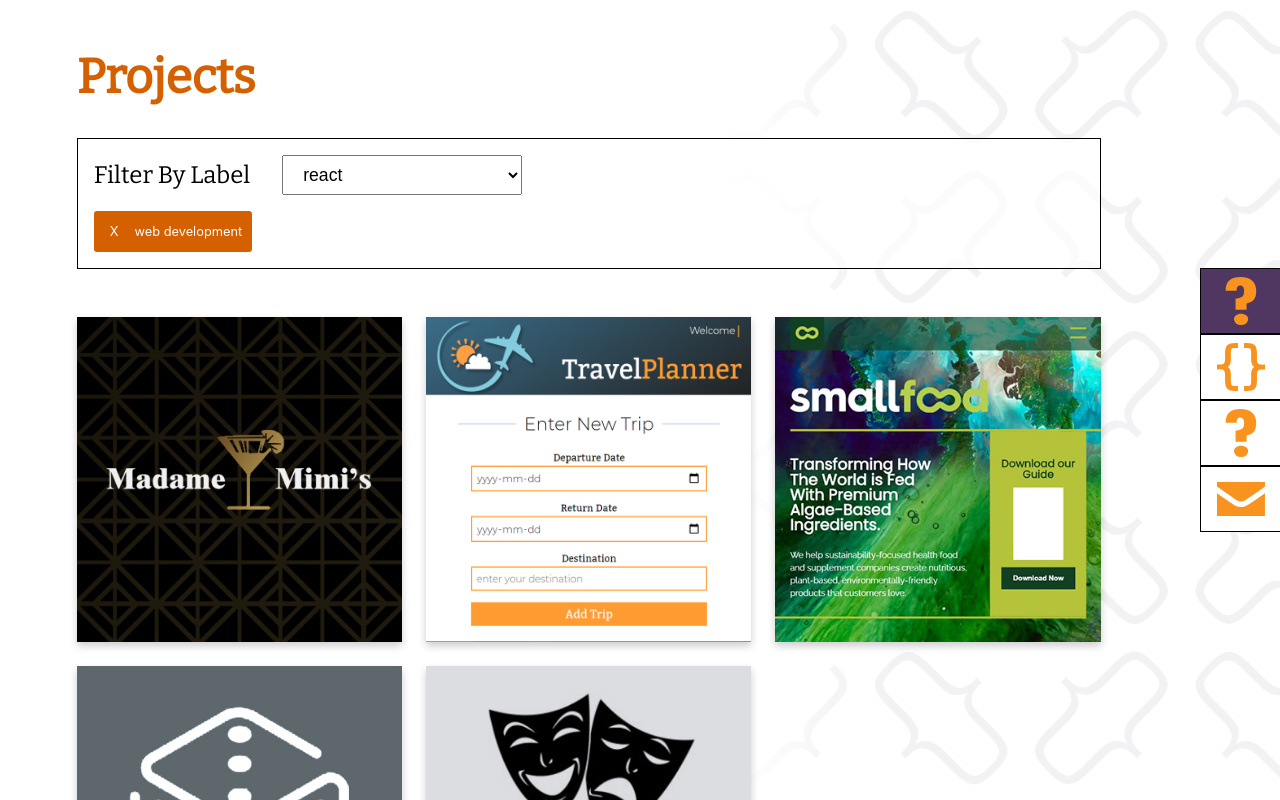
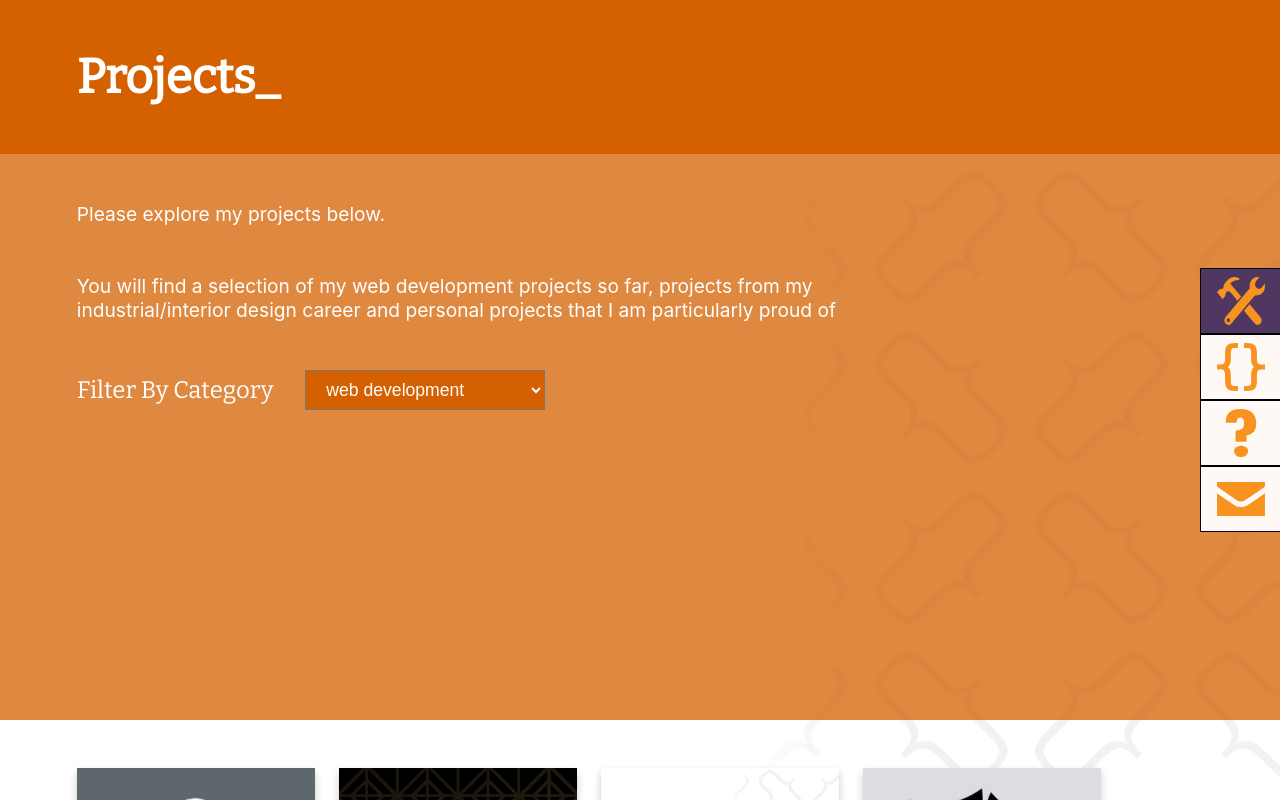
Before and after one commit to Jam52/personal-portfolio-react, a React (Create React App) app: page /projects in a window 1280 px wide. Shown: the top 800 px of the page. Built offline with nearby package versions, Linux system fonts and the light colour scheme.

Commit message:
Tweek filter functionallity on PojectsPage and add landing sections to about and projects

```diff
--- a/src/Components/NavList/NavItem/NavItem.js
+++ b/src/Components/NavList/NavItem/NavItem.js
@@ -3,7 +3,9 @@
 import technicalIcon from './technicalSkills.svg';
 import aboutIcon from './aboutMe.svg';
 import contactIcon from './contactMe.svg';
+import pojectIcon from './projects.svg';
 import classes from './NavItem.module.scss';
+
 
 const NavItem = (props) => {
     let pathName = '/';
@@ -17,7 +19,7 @@
             delayClass = classes.delayOne;
             break;
         case 'projects':
-            icon = aboutIcon;
+            icon = pojectIcon;
             pathName = '/projects';
             delayClass = classes.delayTwo;
              break;
--- a/src/Containers/AboutPage/AboutPage.js
+++ b/src/Containers/AboutPage/AboutPage.js
@@ -5,24 +5,26 @@
 import profilePic from './profile.png';
 import computer from './computer.jpg';
 import road from './road.jpg';
-import AboutMeTransition from '../../Components/AboutMeTransition/AboutMeTransition'
 
 const AboutPage = () => {
     return (
 
         <div>
-            <div className={classes.section}>
-                <div className={classes.profile}>
-                    <img src={profilePic} alt="jamie photograph"></img>
+            <div className={classes.landing}>
+                <h1 className={classes.title}>About me_</h1>
+                <div className={classes.landing_intro}>
+                    <div className={classes.profile}>
+                        <img src={profilePic} alt="jamie photograph"></img>
+                    </div>
+                    <p className={classes.landing_para}>Hi, thank you for checking out my portfolio site! I am an aspiring web developer, formally industrial designer, with a passion for building things. Please scroll down for a little more about me and my journey so far.
+                    </p>
                 </div>
-                <AboutMeTransition/>
             </div>
 
-            <div className={[classes.section, classes.section___dark].join(' ')}>
+            <div className={classes.section}>
                 <div className={classes.section_paragraph} >
                     <h3 className={classes.section_subtitle}>Begin at the begining</h3>
-                    <p>Hi, firstly thanks for checking out my portfolio site! I am an aspiring web developer, formally industrial designer, with a passion for building things.
-                    </p>
+
                     <p>
                     Ive always been a builder, one of those kids obsessed with legos, making sand castles and scultpures out of mud and sticks (I still do) and the drive to build and create never left me.
                     </p>
@@ -36,7 +38,7 @@
                 </div>
 
             </div>
-            <div className={classes.section}>
+            <div className={[classes.section, classes.section___dark].join(' ')}>
                 <div className={classes.section_paragraph} >
                     <h3 className={classes.section_subtitle}>My road to Code</h3>
                     <p>
--- a/src/Containers/ProjectsPage/ProjectCard/ProjectCard.js
+++ b/src/Containers/ProjectsPage/ProjectCard/ProjectCard.js
@@ -13,7 +13,8 @@
             "dmz": {title: "DMZ", description: "An reception design project for a tech incubartor in Toronto.", details: "Interior Design", thumb: "/images/dmz-thumb.jpg"},
             "boardgame-marketplace": {title: "Boardgame Marketplace", description: "Work in progress", details: "React, Redux, RESTful Api, PostgreSQL", thumb: "/images/boardgame-thumb.jpg"},
             "shobu": {title: "Shobu", description: "A two player abstract strategy game, designed to be a modern classic.", details: "Boardgame Design", thumb: "/images/shobu-thumb.jpg"},
-            "semantic": {title: "Semantic Evaluator", description: "Udemy Project to semantically evaluate text for url.", details: "Html, Css, JavaScript, RESTful Api", thumb: "/images/semantic-thumb.jpg"}
+            "semantic": {title: "Semantic Evaluator", description: "Udemy Project to semantically evaluate text for url.", details: "Html, Css, JavaScript, RESTful Api", thumb: "/images/semantic-thumb.jpg"},
+            "personal": {title: "Personal Portfolio", description: "A static web page to present my accomplishments and projects so far.", details: "Html, Css, JavaScript, React", thumb: "/images/personal-thumb.jpg"}
         },
     }
 
--- a/src/Containers/ProjectsPage/ProjectCard/ProjectCard.module.scss
+++ b/src/Containers/ProjectsPage/ProjectCard/ProjectCard.module.scss
@@ -3,8 +3,8 @@
 .card {
   background-color: transparent;
   width: 100%;
-  max-width: 23rem;
-  padding-top: unquote('min(100%, 23rem)');
+  max-width: 20rem;
+  padding-top: unquote('min(100%, 20rem)');
   perspective: 1000px;
   position: relative;
   cursor: pointer;
--- a/src/Containers/ProjectsPage/ProjectsPage.js
+++ b/src/Containers/ProjectsPage/ProjectsPage.js
@@ -5,51 +5,35 @@
 class ProjectPage extends Component {
     state = {
         projects: {
-            "madame-mimi's": ['react', 'web development', 'redux', 'html', 'css', "restfull api's"],
-            "travel-planner": ["restfull api's", 'web development', 'html', 'css'],
-            "smallfoods": ['web development', 'html', 'css'],
-            "boardgame-marketplace": ['react', 'web development', 'redux', 'html', 'css', "restfull api's", 'work in progress'],
-            "orbit":  ['furniture design', 'industrial design'],
-            "float": ['interior design', 'industrial design'],
-            "dmz":['interior design', 'industrial design'],
-            "shobu":  ['boardgame design'],
-            "semantic": ['web development', 'html', 'css', "restfull api's"]
+            "madame-mimi's": ['all', 'web development'],
+            "travel-planner": ['all', 'web development'],
+            "smallfoods": ['all','web development' ],
+            "boardgame-marketplace": ['all','web development'],
+            "orbit":  ['all','furniture design', 'industrial design'],
+            "float": ['all','interior design', 'industrial design'],
+            "dmz":['all','interior design', 'industrial design'],
+            "shobu":  ['all','boardgame design'],
+            "semantic": ['all','web development'],
+            "personal": ['all',  'web development']
         },
-        labels: [],
-        selectedLabels: ['web development']
+        labels: ['web development', 'industrial design', 'interior design', 'boardgame design', 'furniture design',  'all'],
+        selectedLabel: 'web development'
 
     }
 
-    componentDidMount() {
-        let allLabels = []
-        Object.keys(this.state.projects).forEach(project => {
-            allLabels = allLabels.concat(this.state.projects[project])
-        })
-        const labelSet = new Set(allLabels)
-        this.setState({labels: [...labelSet]})
+
+    onSelectChangeHandeler = (event) => {
+        event.preventDefault()
+        this.setState({selectedLabel: event.target.value})
     }
-
-    addLabelHandeler = (event) => {
-        event.preventDefault()
-        const value = event.target
-        if(!this.state.selectedLabels.includes(value)) {
-            this.setState({selectedLabels: [...this.state.selectedLabels, event.target.value]})
-        }
-
-    }
-
-    removeLabelHandler = (value) => {
-        this.setState({selectedLabels: [...this.state.selectedLabels].filter(label => label !== value)})
-    }
-
 
 
     render() {
         let filteredProjects = Object.keys(this.state.projects).filter(projectKey => {
-            return filterArrays(this.state.selectedLabels, this.state.projects[projectKey])
+            return this.state.projects[projectKey].includes(this.state.selectedLabel)
         })
 
-        let projectCards = filteredProjects.map((projectKey, index) => {
+        let projectCards = filteredProjects.sort().map((projectKey, index) => {
             return <ProjectCard title={projectKey} key={index}/>
         })
 
@@ -57,24 +41,22 @@
             return <option value={label} className={classes.option}>{label}</option>
         })
 
-        const selectedLabels = this.state.selectedLabels.map((label, index) => {
-            return <div className={classes.filter_label} key={label + index} onClick={() => this.removeLabelHandler(label)}>
-                <p>X</p><p>{label}</p>
-            </div>
-        })
-
         return (
             <div data-test="component-project-card" className={classes.container}>
-                <h1 className={classes.title}>Projects</h1>
-                <div className={classes.filter}>
-                    <form className={classes.filter_form}>
-                        <label for="dropdown">Filter By Label</label>
-                        <select className={classes.filter_select} onChange={(event) => {this.addLabelHandeler(event)}}>{labels}</select>
-                    </form>
-                    <div className={classes.filter_labelContainer}>
-                        {selectedLabels}
+                <div className={classes.landing}>
+                    <h1 className={classes.title}>Projects_</h1>
+                    <div className={classes.filter}>
+                        <div>
+                            <p className={classes.para}>Please explore my projects below.</p>
+                            <p className={classes.para}>You will find a selection of my web development projects so far, projects from my industrial/interior design career and personal projects that I am particularly proud of</p>
+                        </div>
+                        <form className={classes.filter_form}>
+                            <label for="dropdown">Filter By Category</label>
+                            <select className={classes.filter_select} onChange={(event) => {this.onSelectChangeHandeler(event)}}>{labels}</select>
+                        </form>
                     </div>
                 </div>
+
                 <div  className={classes.cardContainer}>
                     {projectCards}
                 </div>
@@ -83,9 +65,5 @@
     }
 }
 
-export const filterArrays = (arr1, arr2) => {
-    const found  = arr1.some( label => arr2.includes(label));
-    return found
-}
 
 export default ProjectPage;
--- a/src/Containers/ProjectsPage/ProjectsPage.module.scss
+++ b/src/Containers/ProjectsPage/ProjectsPage.module.scss
@@ -1,35 +1,77 @@
 @import '../../base';
 
 .container {
-  padding: 3rem 0;
+  padding-bottom: 4rem;
+}
+
+.landing {
+  min-height: 90vh;
+  display: flex;
+  flex-direction: column;
+  position: relative;
+}
+
+.landing::before {
+  z-index: -1;
+  content: '';
+  display: block;
+  position: absolute;
+  top: 0;
+  left: -50vw;
+  bottom: 0;
+  width: 150vw;
+  overflow: hidden;
+  background-color: $colour-primary;
+  opacity: 0.75;
 }
 
 .title {
   font-size: 3rem;
-  color: $colour-primary;
-  margin-bottom: 2rem;
+  padding: 3rem 0;
+  position: relative;
+  color: #fff;
+}
+
+.title::before {
+  z-index: -1;
+  content: '';
+  display: block;
+  position: absolute;
+  top: 0;
+  left: -50vw;
+  bottom: 0;
+  width: 150vw;
+  overflow: hidden;
+  background-color: $colour-primary;
 }
 
 .para {
+  margin: 0 0 2rem 0;
+  font-size: 1.2rem;
+  color: #fff;
   max-width: 65ch;
+  margin-bottom: 3rem;
 }
 
 .cardContainer {
   margin: auto;
   margin-top: 3rem;
   display: grid;
-  grid-template-columns: repeat(auto-fill, minmax(15rem, 1fr));
+  grid-template-columns: repeat(auto-fill, minmax(13rem, 1fr));
   grid-template-rows: auto;
   column-gap: 1.5rem;
   row-gap: 1.5rem;
 }
 
 .filter {
+  position: relative;
   box-sizing: border-box;
+  display: flex;
+  flex-direction: column;
+  justify-content: space-between;
   width: 100%;
-  padding: 1rem;
-  border: 1px solid #000;
-  background-color: rgba(255, 255, 255, 0.7);
+  height: 100%;
+  padding: 3rem 0;
 }
 
 .filter_form {
@@ -38,6 +80,7 @@
   label {
     font-family: $font-title;
     font-size: 1.5rem;
+    color: #fff;
   }
 }
 
@@ -46,6 +89,8 @@
   margin: 1rem 0 0 0;
   padding: 0.5rem 1rem;
   font-size: 1.1rem;
+  color: #fff;
+  background-color: $colour-primary;
 }
 
 .filter_labelContainer {
```
Also changed, not shown: src/Containers/AboutPage/AboutPage.module.scss (+71 -11 lines), public/images/personal-thumb.jpg (added), src/Components/NavList/NavItem/projects.svg (added).
